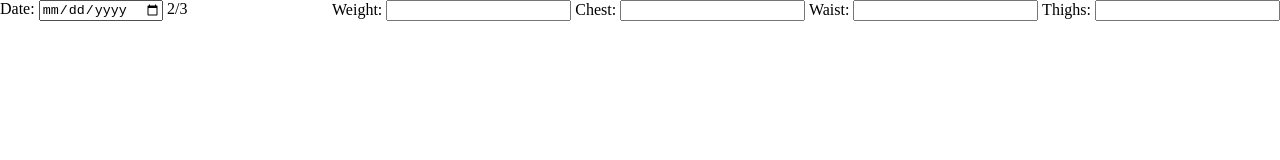
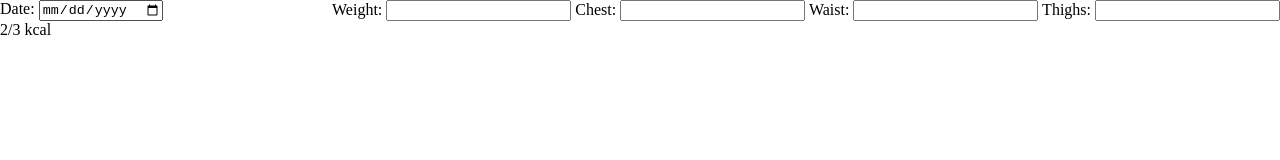
Before and after one commit to puncleV/diet-diary, a Vue app: page /#/ in a window 1280 px wide. Shown: the top 160 px of the page. Built offline with nearby package versions, Linux system fonts and the light colour scheme.

Commit message:
concept
add: kcal indicator;

```diff
--- a/src/components/app-header.vue
+++ b/src/components/app-header.vue
@@ -5,7 +5,9 @@
                 Date:
                 <input type="date" v-model="date"/>
             </label>
-            {{2}}/{{3}}
+            <div>
+                {{2}}/{{3}} kcal
+            </div>
         </div>
         <div>
             <label>
```
